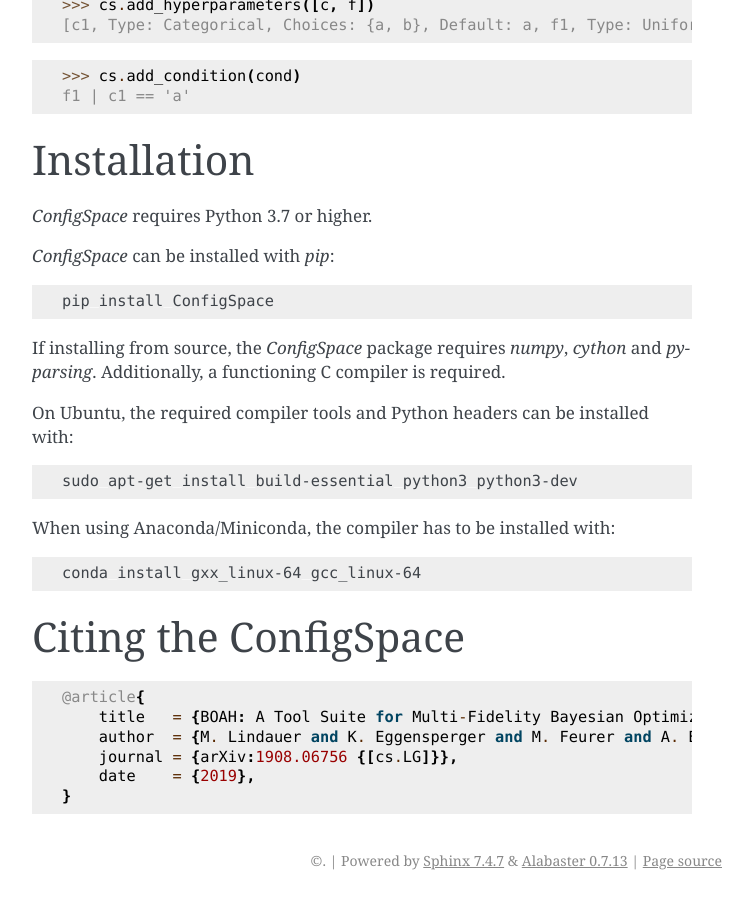
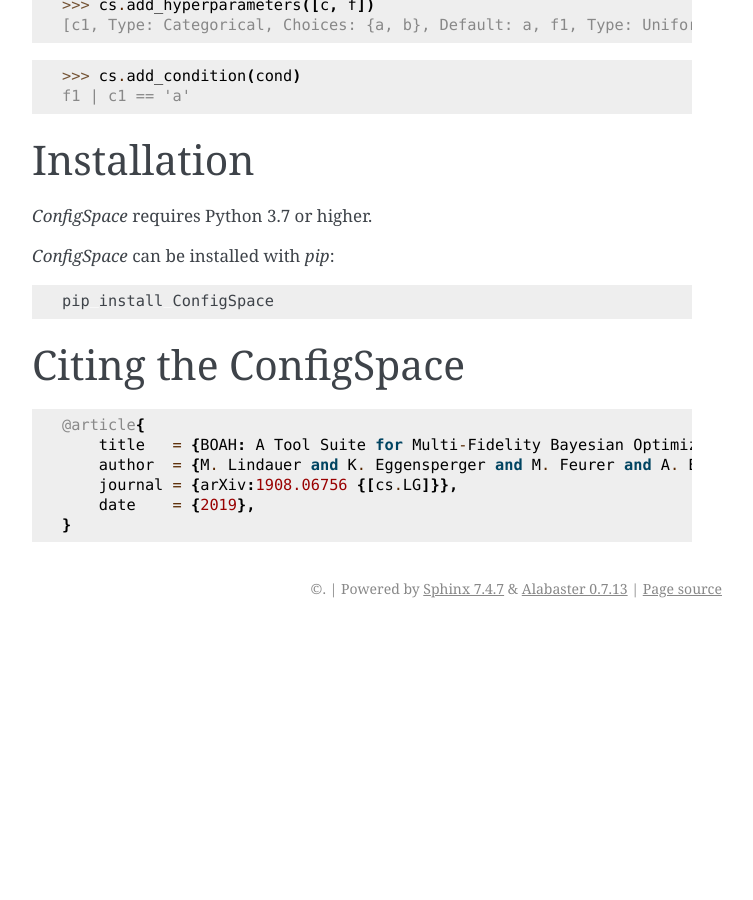
Before and after one commit to automl/ConfigSpace, a Sphinx documentation site: the page built from docs/index.rst, in a window 1280 px wide and 900 px high, scrolled down 1653 px. Shown: the whole window, without its empty margins (388-1141 px from the left). Built offline with Sphinx 7.4.7, drawn with Linux system fonts in a browser that asks for light colours; after the commit the page ends 2281 px from its top, so only the background shows below that.

Commit message:
doc: Remove mention of cython

```diff
--- a/docs/index.rst
+++ b/docs/index.rst
@@ -107,22 +107,6 @@
 
     pip install ConfigSpace
 
-If installing from source, the *ConfigSpace* package requires *numpy*, *cython*
-and *pyparsing*. Additionally, a functioning C compiler is required.
-
-On Ubuntu, the required compiler tools and Python headers can be installed with:
-
-.. code:: bash
-
-    sudo apt-get install build-essential python3 python3-dev
-
-When using Anaconda/Miniconda, the compiler has to be installed with:
-
-.. code:: bash
-
-    conda install gxx_linux-64 gcc_linux-64
-
-
 Citing the ConfigSpace
 ======================
 
--- a/pyproject.toml
+++ b/pyproject.toml
@@ -70,11 +70,6 @@
 test = ["pytest>=4.6", "pytest-cov"]
 
 docs = ["automl_sphinx_theme>=0.1.11"]
-
-[build-system]
-requires = ["setuptools", "wheel", "oldest-supported-numpy", "Cython==0.29.36"]
-build-backend = "setuptools.build_meta"
-
 
 [tool.pytest.ini_options]
 testpaths = ["test"]
```
Also changed, not shown: README.md (+1 -1 lines), setup.py (added), 1 other file.
